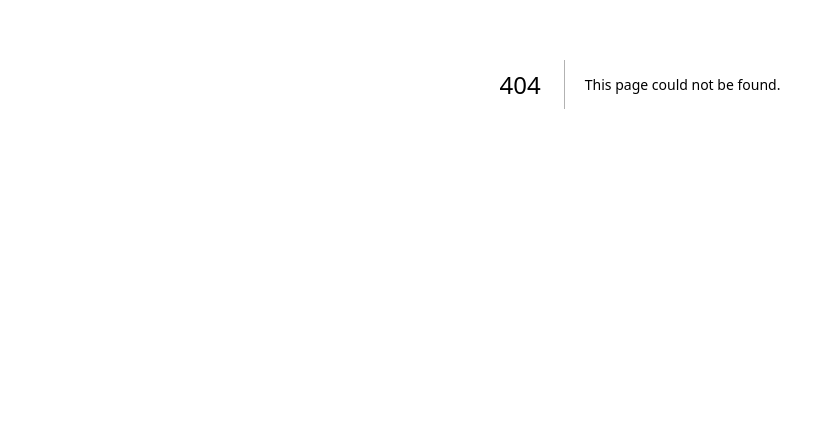
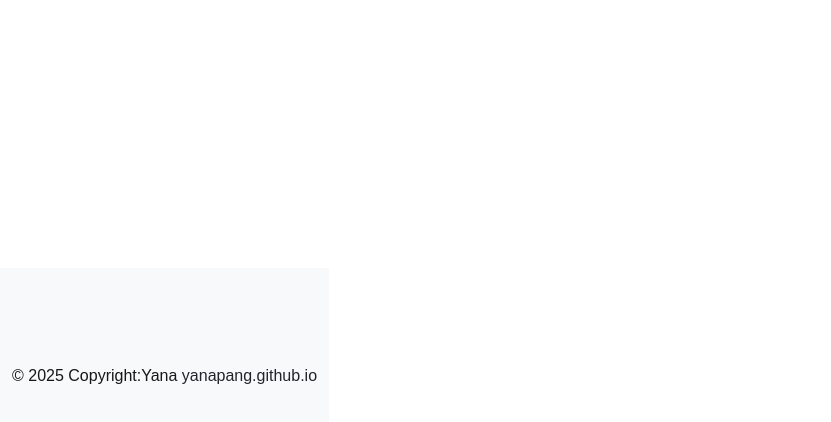
Before and after one commit to yanapang/yanapang.github.io, a Next.js app: page /components/Footer in a window 1280 px wide. Before the commit this address had no page. Shown: the part 316-738 px from the top of the page, without its empty margins (0-831 px from the left). Built offline with nearby package versions, Linux system fonts and the light colour scheme.

Commit message:
feat: implement footer

```diff
--- /dev/null
+++ b/src/pages/components/Footer.tsx
@@ -0,0 +1,16 @@
+import Link from 'next/link';
+
+export default function Footer() {
+  return (
+    <footer className="bd-fotoer py-5 mt-5 bg-light position-absolute bottom-0">
+      <div
+        className="container py-5 text-center"
+      >
+        © 2025 Copyright:{'Yana '}
+        <Link className="text-body" href="/">
+          yanapang.github.io
+        </Link>
+      </div>
+    </footer>
+  );
+}
--- a/src/pages/index.tsx
+++ b/src/pages/index.tsx
@@ -4,6 +4,7 @@ import { getSortedPostsData } from '@/lib/posts';
 import { Post } from '@/types/common/post';
 import NavHeader from '@/pages/components/NavHeader';
 import SideNav from '@/pages/components/SideNav';
+import Footer from './components/Footer';
 
 export const getStaticProps: GetStaticProps = async () => {
   const allPostsData = getSortedPostsData();
@@ -13,6 +14,7 @@ export const getStaticProps: GetStaticProps = async () => {
     },
   };
 };
+
 
 const header = ['Title', 'Created At'];
 
@@ -48,6 +50,7 @@ export default function Home({ allPostsData }: { allPostsData: Post[] }) {
             </table>
           </div>
         </div>
+        <Footer />
       </div>
     </main>
   );
--- a/src/pages/posts/[slug].tsx
+++ b/src/pages/posts/[slug].tsx
@@ -2,6 +2,7 @@ import { getPostData, getSortedPostsData } from '@/lib/posts';
 import { GetStaticPropsContext } from 'next';
 import NavHeader from '@/pages/components/NavHeader';
 import SideNav from '@/pages/components/SideNav';
+import Footer from '@/pages/components/Footer';
 
 export async function getStaticPaths() {
   const posts = getSortedPostsData();
@@ -28,6 +29,7 @@ export default function Post({ postData }: any) {
           <div className="text-sm text-gray-500 mb-4">{postData.date}</div>
           <article dangerouslySetInnerHTML={{ __html: postData.contentHtml }} />
         </div>
+        <Footer />
       </div>
     </main>
   );
```
